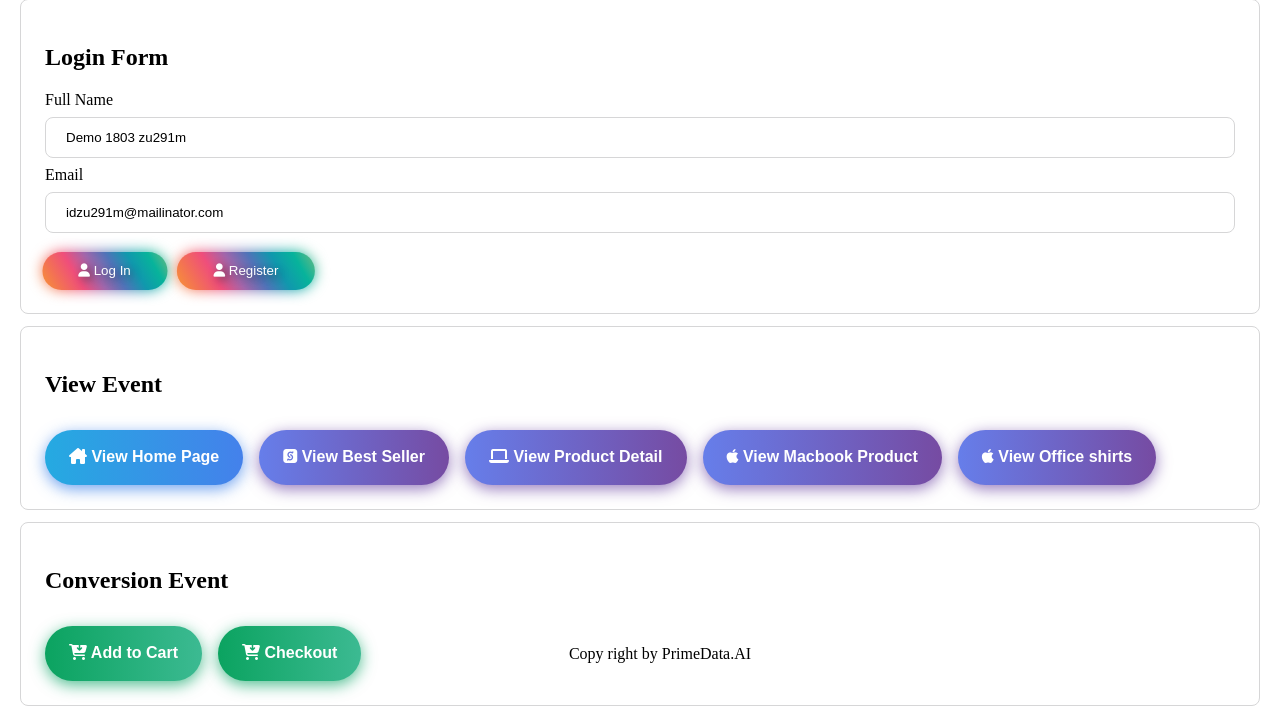
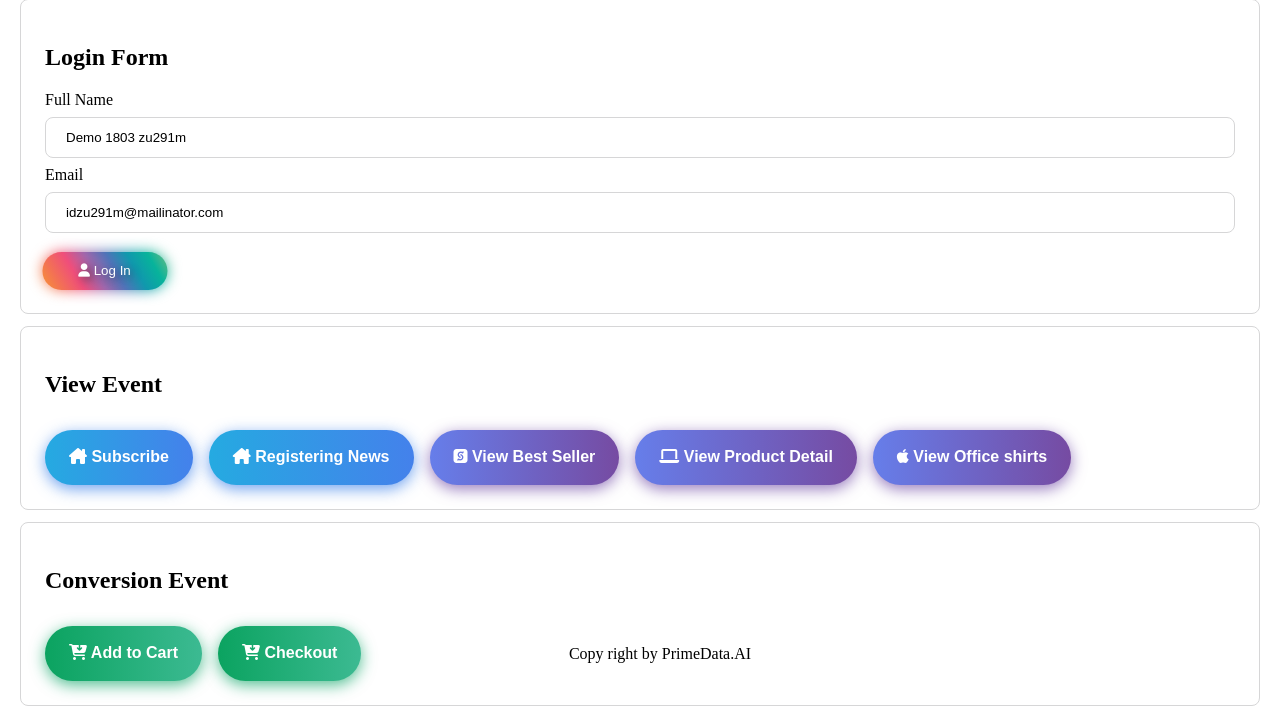
Before and after one commit to primedata-ai/prime-tools, a web app: file pages/demo.html in a window 1280 px wide. Shown: the part 125-843 px from the top of the page. Run offline with its HTML, style and script files only (its server is not run), Linux system fonts and the light colour scheme; some libraries are stand-ins or nearby versions.

Commit message:
Update naming button

```diff
--- a/pages/demo.html
+++ b/pages/demo.html
@@ -195,24 +195,23 @@
                 <input id="demo_email" type="email" placeholder="Input your email">
             </form>
             <button id="demo_login" class="bn29 mt-12"><i class="fa-solid fa-user"></i> Log In</button>
-            <button id="demo-registering-news" class="bn29 mt-12"><i class="fa-solid fa-user"></i> Register</button>
         </div>
     </section>
 
     <section>
         <div class="events_section">
             <h1>View Event</h1>
-            <button id="demo_view_home_page" class="bn632-hover bn26"><i class="fa-solid fa-house-chimney"></i> View
-                Home Page
+            <button id="demo_view_home_page" class="bn632-hover bn26"><i class="fa-solid fa-house-chimney"></i>
+                Subscribe
+            </button>
+            <button id="demo-registering-news" class="bn632-hover bn26"><i class="fa-solid fa-house-chimney"></i>
+                Registering News
             </button>
             <button id="demo_view_best_seller" class="bn632-hover bn20"><i class="fa-brands fa-sellcast"></i> View Best
                 Seller
             </button>
             <button id="demo_view_product_detail" class="bn632-hover bn20"><i class="fa-solid fa-laptop"></i> View
                 Product Detail
-            </button>
-            <button id="demo_view_macbook_product" class="bn632-hover bn20"><i class="fa-brands fa-apple"></i> View
-                Macbook Product
             </button>
             <button id="demo-view-office-shirts" class="bn632-hover bn20"><i class="fa-brands fa-apple"></i> View
                 Office shirts
@@ -371,16 +370,8 @@
     $(`#demo-registering-news`).on("click", async function (event) {
       event.stopPropagation();
       event.stopImmediatePropagation();
-      let fullName = document.getElementById("demo_full_name")?.value || "";
-      let email = document.getElementById("demo_email")?.value || "";
-
-
-      if (fullName && email) {
-        let profileId = email.substring(0, email.indexOf("@"));
-        follower.identify(profileId, {full_name: fullName, email: email});
-        follower.track("demo-registering-news", {});
-        console.log("Click button track event: demo-registering-news", fullName, email, profileId);
-      }
+      follower.track("demo-registering-news", {});
+      console.log("Click button track event: demo-registering-news");
     });
 
 
@@ -407,14 +398,6 @@
 
       follower.track("demo-view-product-details", {});
       console.log("Click button track event: demo-view-product-details");
-    });
-
-    $(`#demo_view_macbook_product`).on("click", async function (event) {
-      event.stopPropagation();
-      event.stopImmediatePropagation();
-
-      follower.track("demo-view-macbook-product", {});
-      console.log("Click button track event: identify");
     });
 
     $(`#demo-view-office-shirts`).on("click", async function (event) {
```
